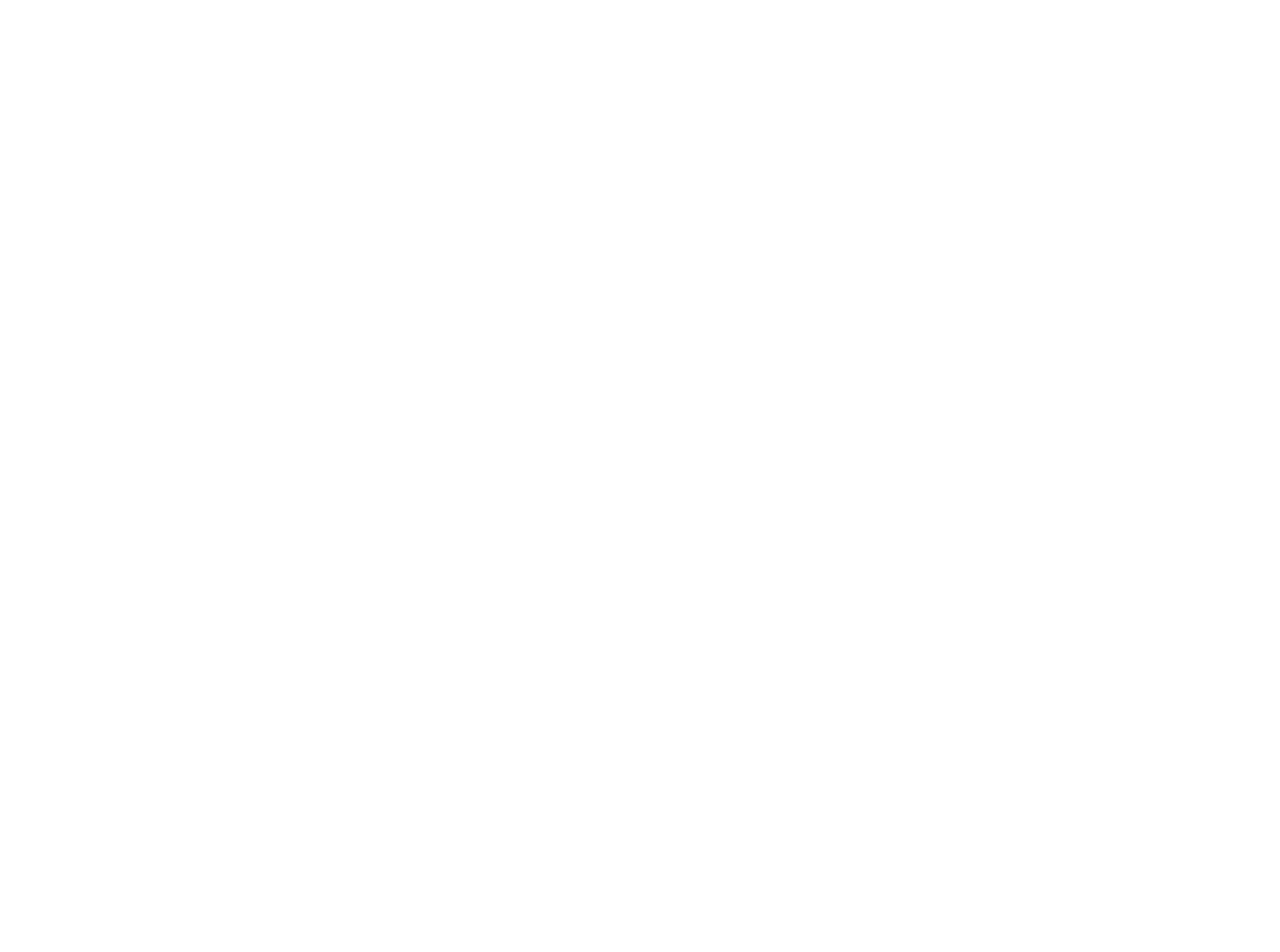
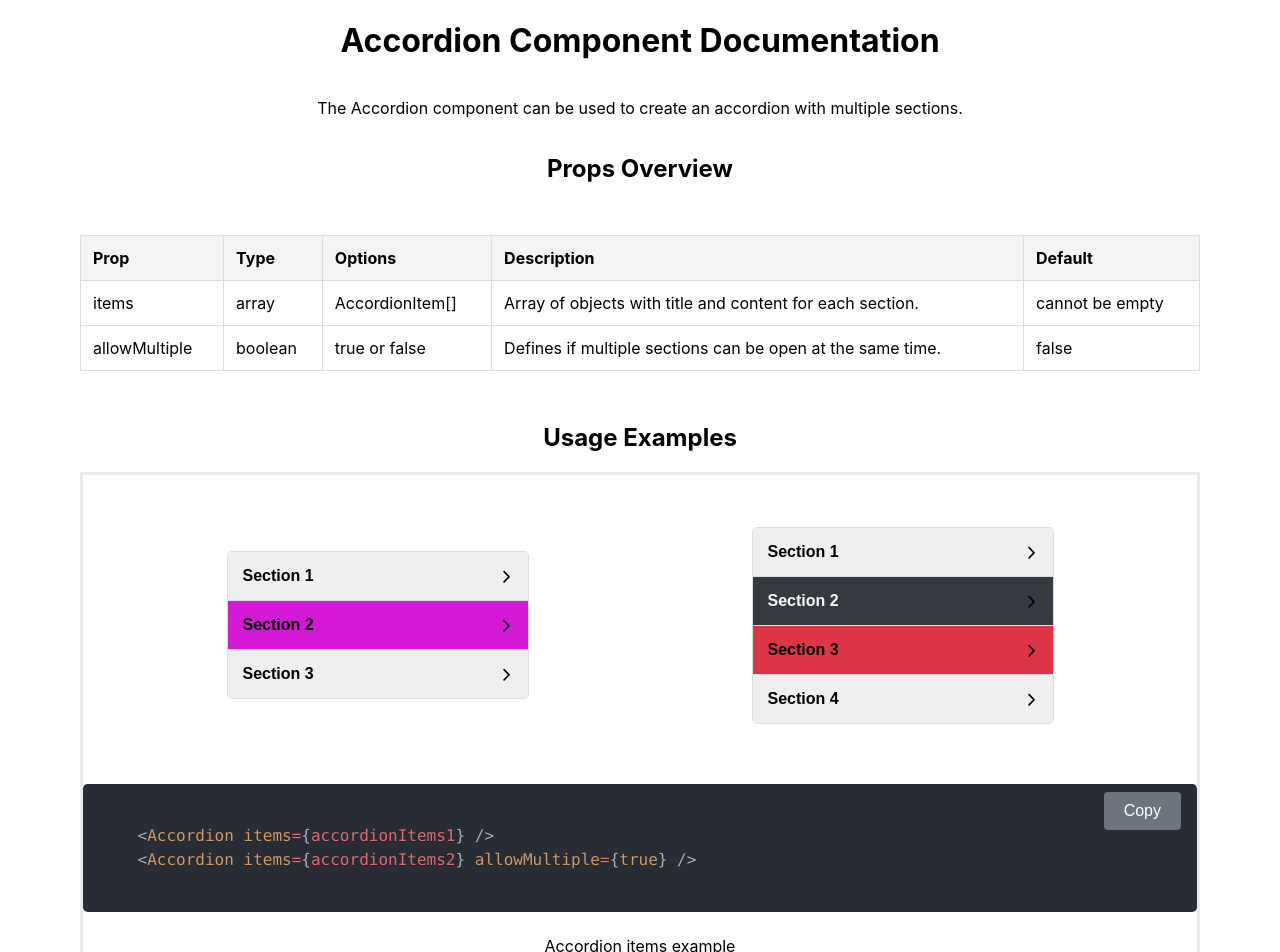
Before and after one commit to alxesv/B3_REACT_ADVANCED, a React (Create React App) app in the folder kenzaza/: page /accordion in a window 1280 px wide. Before the commit this address had no page. Shown: the top 952 px of the page. Before the commit the page ends 800 px from the top, so only its background shows below. Built offline with nearby package versions, Linux system fonts and the light colour scheme.

Commit message:
Accordion component

```diff
--- a/kenzaza/src/App.css
+++ b/kenzaza/src/App.css
@@ -97,3 +97,11 @@
   justify-content: center;
   align-items: center;
 }
+
+.light-color {
+  color: #f8f9fa;
+}
+
+.light-bg {
+  background-color: #f8f9fa;
+}
--- a/kenzaza/src/App.tsx
+++ b/kenzaza/src/App.tsx
@@ -14,6 +14,7 @@
 import AlertPage from './pages/alert/AlertPage';
 import BreadcrumbPage from './pages/breadcrumb/BreadcrumbPage';
 import ModalPage from './pages/modal/ModalPage';
+import AccordionPage from './pages/accordion/AccordionPage';
 
 function App() {
   return (
@@ -34,6 +35,7 @@
           <Route path='/alert' element={<AlertPage />} />
           <Route path='/breadcrumb' element={<BreadcrumbPage />} />
           <Route path='/modal' element={<ModalPage />} />
+          <Route path='/accordion' element={<AccordionPage />} />
         </Routes>
       </Router>
     </div>
--- /dev/null
+++ b/kenzaza/src/components/organisms/accordion/Accordion.tsx
@@ -0,0 +1,44 @@
+import './accordion.css';
+import React, { useEffect, useRef, useState } from 'react';
+import Button from '../../atoms/button/Button';
+
+type AccordionProps = {
+  items: { title: string; content: React.ReactNode; bgColor?: string; color?: string; titleColor?: string; }[];
+  allowMultiple?: boolean;
+};
+
+const Accordion: React.FC<AccordionProps> = ({ items, allowMultiple = false }) => {
+  const [activeIndexes, setActiveIndexes] = useState<number[]>([]);
+
+  const handleToggle = (index: number) => {
+    if (allowMultiple) {
+      setActiveIndexes((prevIndexes) =>
+        prevIndexes.includes(index)
+          ? prevIndexes.filter((i) => i !== index)
+          : [...prevIndexes, index]
+      );
+    } else {
+      setActiveIndexes((prevIndexes) =>
+        prevIndexes.includes(index) ? [] : [index]
+      );
+    }
+  };
+
+  return (
+    <div className="accordion">
+      {items.map((item, index) => (
+        <div key={index} className="accordion-item">
+          <button className={`accordion-title ${item.bgColor}-bg ${item.titleColor}-color`} onClick={() => handleToggle(index)}>
+            {item.title}
+            <svg xmlns="http://www.w3.org/2000/svg" viewBox="0 0 512 512" className={activeIndexes.includes(index) ? 'rotate' : ''}><path d="M233.4 406.6c12.5 12.5 32.8 12.5 45.3 0l192-192c12.5-12.5 12.5-32.8 0-45.3s-32.8-12.5-45.3 0L256 338.7 86.6 169.4c-12.5-12.5-32.8-12.5-45.3 0s-12.5 32.8 0 45.3l192 192z"/></svg>
+          </button>
+          {activeIndexes.includes(index) && (
+            <div className={`accordion-content ${item.color}-color`}>{item.content}</div>
+          )}
+        </div>
+      ))}
+    </div>
+  );
+};
+
+export default Accordion;
--- /dev/null
+++ b/kenzaza/src/components/organisms/accordion/accordion.css
@@ -0,0 +1,68 @@
+.accordion {
+    border: 1px solid #ddd;
+    border-radius: 5px;
+    max-width: 600px;
+    margin: 20px auto;
+  }
+
+  .accordion-item {
+    border-bottom: 1px solid #ddd;
+    width: 300px;
+  }
+
+  .accordion-item:last-child {
+    border-bottom: none;
+  }
+
+  .accordion-title {
+    cursor: pointer;
+    padding: 15px;
+    text-align: left;
+    border: none;
+    width: 100%;
+    font-size: 16px;
+    font-weight: bold;
+    outline: none;
+    transition: background-color 0.3s;
+  }
+
+    .accordion-title:hover {
+        box-shadow: 0 0 10px 0 rgba(0,0,0,0.3);
+        transition: all 0.3s ease;
+    }
+
+  .accordion-content {
+    background-color: white;
+    padding: 15px;
+    display: block;
+    border-top: 1px solid #ddd;
+    transition: max-height 0.5s ease-out;
+  }
+
+  .accordion svg {
+    width: 5%;
+    position: relative;
+    top: 3px;
+    float: right;
+    transition: transform 0.3s;
+    rotate: -90deg;
+  }
+
+  .accordion svg.rotate {
+    transform: rotate(90deg);
+    transition: transform 0.3s;
+  }
+
+  @media (max-width: 512px){
+    .accordion-item {
+      width: 150px;
+    }
+  }
+  @media (max-width: 330px){
+    .accordion-item {
+      width: 75px;
+    }
+    .accordion-item button{
+        font-size: 12px;
+    }
+  }
--- a/kenzaza/src/components/organisms/modal/Modal.tsx
+++ b/kenzaza/src/components/organisms/modal/Modal.tsx
@@ -1,4 +1,3 @@
-import exp from 'constants';
 import './modal.css';
 import React, { useEffect, useRef, useState } from 'react';
 import Button from '../../atoms/button/Button';
--- /dev/null
+++ b/kenzaza/src/pages/accordion/AccordionPage.tsx
@@ -0,0 +1,96 @@
+import React, { useState, useEffect } from 'react';
+import Accordion from '../../components/organisms/accordion/Accordion';
+import Button from '../../components/atoms/button/Button';
+import { Prism as SyntaxHighlighter } from 'react-syntax-highlighter'; // Import Prism for syntax highlighting
+import { oneDark } from 'react-syntax-highlighter/dist/esm/styles/prism'; // One Dark theme
+import { DataProp } from '../../interface/TableInterface';
+import { columnsProp } from '../../model/ColumnDemo';
+import Table from '../../components/organisms/table/Table';
+
+const AccordionPage: React.FC = () => {
+    const [copySuccess, setCopySuccess] = useState('Copy');
+
+    const accordionItems1 = [
+        { title: 'Section 1', content: <p>This is the content for section 1</p> },
+        { title: 'Section 2', content: <p>This is the content for section 2</p>, bgColor: 'primary' },
+        { title: 'Section 3', content: <p>This is the content for section 3</p>, color: 'danger' },
+      ];
+
+    const accordionItems2 = [
+        { title: 'Section 1', content: <p>This is the content for section 1</p> },
+        { title: 'Section 2', content: <p>This is the content for section 2</p>, bgColor: 'dark', titleColor: 'light' },
+        { title: 'Section 3', content: <p>This is the content for section 3</p>, bgColor: 'danger' },
+        { title: 'Section 4', content: <p>This is the content for section 4</p>, color: 'secondary' },
+      ];
+
+    const codeString = `
+    <Accordion items={accordionItems1} />
+    <Accordion items={accordionItems2} allowMultiple={true} />
+    `;
+
+    const codeStringItems = `
+    const accordionItems1 = [
+        { title: 'Section 1', content: <p>This is the content for section 1</p> },
+        { title: 'Section 2', content: <p>This is the content for section 2</p>, bgColor: 'primary' },
+        { title: 'Section 3', content: <p>This is the content for section 3</p>, color: 'danger' },
+      ];
+
+    const accordionItems2 = [
+        { title: 'Section 1', content: <p>This is the content for section 1</p> },
+        { title: 'Section 2', content: <p>This is the content for section 2</p>, bgColor: 'dark', titleColor: 'light' },
+        { title: 'Section 3', content: <p>This is the content for section 3</p>, bgColor: 'danger' },
+        { title: 'Section 4', content: <p>This is the content for section 4</p>, color: 'secondary' },
+      ];
+      `
+
+    const changeCopySuccess = () => {
+        setCopySuccess('Copied!')
+        setTimeout(() => setCopySuccess('Copy'), 3000);
+    };
+
+
+    const data: DataProp[] = [
+        { prop: 'items', options: 'AccordionItem[]', description: 'Array of objects with title and content for each section.', default: 'cannot be empty', type: 'array' },
+        { prop: 'allowMultiple', options: 'true or false', description: 'Defines if multiple sections can be open at the same time.', default: 'false', type: 'boolean' },
+    ];
+
+
+    return (
+        <div className='page-container'>
+            <h1>Accordion Component Documentation</h1>
+            <p>The Accordion component can be used to create an accordion with multiple sections.</p>
+
+            <h2>Props Overview</h2>
+
+            <Table
+                columns={columnsProp}
+                data={data}
+                type='secondary'
+            />
+
+            <h2>Usage Examples</h2>
+            <div className='example-code-block'>
+                <div className='example-block'>
+                <Accordion items={accordionItems1} />
+                <Accordion items={accordionItems2} allowMultiple={true} />
+                </div>
+
+                <div className='example-code'>
+                    <Button type="secondary" cssClass='copy-button' textToCopy={codeString} onClickCopy={changeCopySuccess}>{copySuccess}</Button>
+                    <SyntaxHighlighter language="tsx" style={oneDark}>
+                        {codeString}
+                    </SyntaxHighlighter>
+                </div>
+                <p>Accordion items example</p>
+                <div className='example-code'>
+                    <Button type="secondary" cssClass='copy-button' textToCopy={codeString} onClickCopy={changeCopySuccess}>{copySuccess}</Button>
+                    <SyntaxHighlighter language="tsx" style={oneDark}>
+                        {codeStringItems}
+                    </SyntaxHighlighter>
+                </div>
+            </div>
+        </div>
+    );
+};
+
+export default AccordionPage;
```
Also changed, not shown: 1 other file (tests, documents, lock files or other folders).
